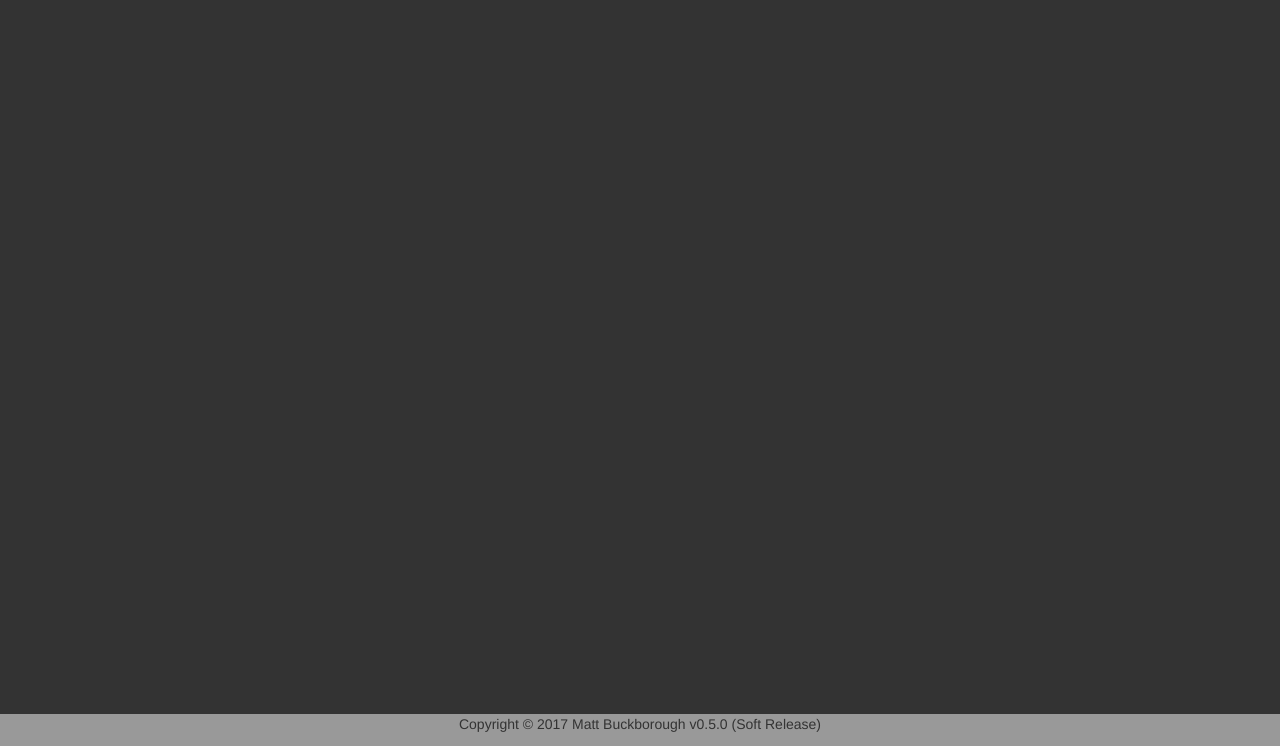
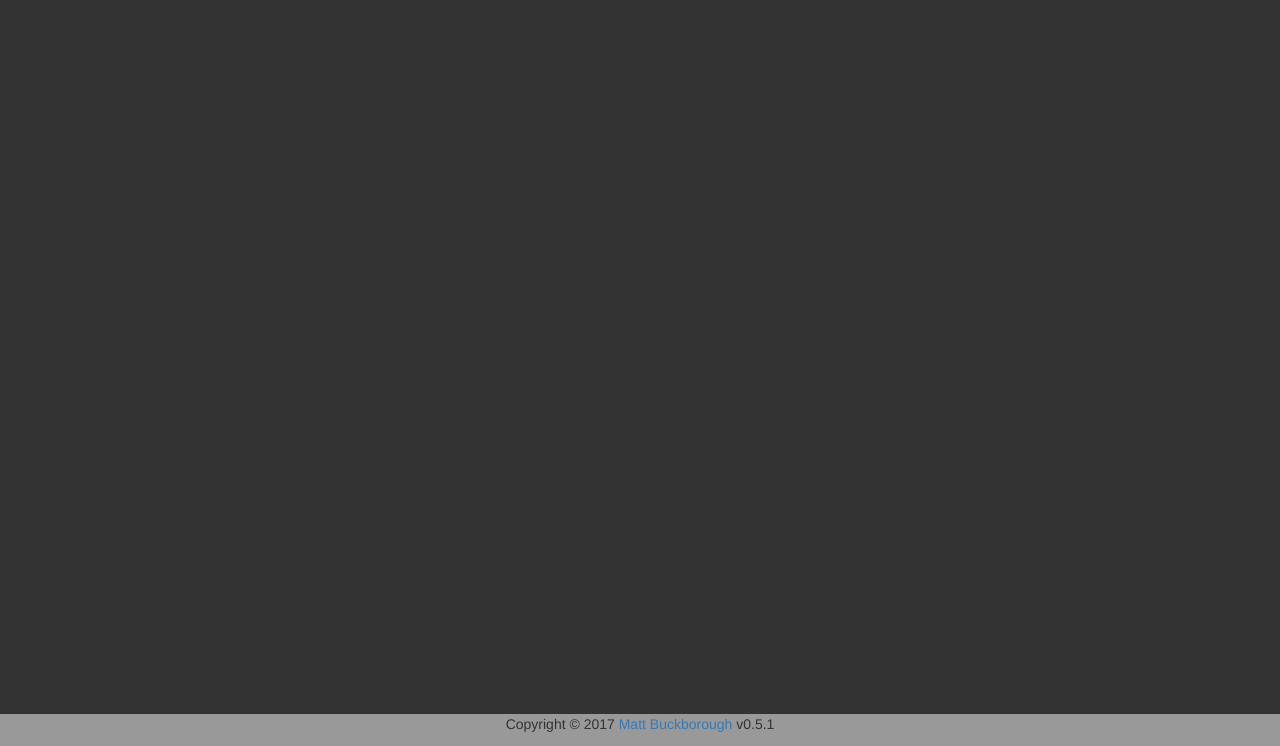
Before and after one commit to MattBuckborough/benchMate, a website: page public/index.html in a window 1280 px wide. Shown: the part 54-800 px from the top of the page. Drawn offline with nearby package versions, Linux system fonts and the light colour scheme; some packages are replaced by stand-ins of ours.

Commit message:
Link to Github

```diff
--- a/public/index.html
+++ b/public/index.html
@@ -72,7 +72,7 @@
 	</br>
 	<div class="" style="position:fixed; width:100%; bottom:0; left:0; background-color:#999; height:4%;">
 		<div class="container">
-			<p style="text-align:center">Copyright © 2017 Matt Buckborough v0.5.0 (Soft Release)</p>
+			<p style="text-align:center">Copyright © 2017 <a href="https://github.com/MattBuckborough">Matt Buckborough</a> v0.5.1</p>
 		</div>
 	</div>
 
```
Also changed, not shown: views/login.html (+1 -1 lines).
